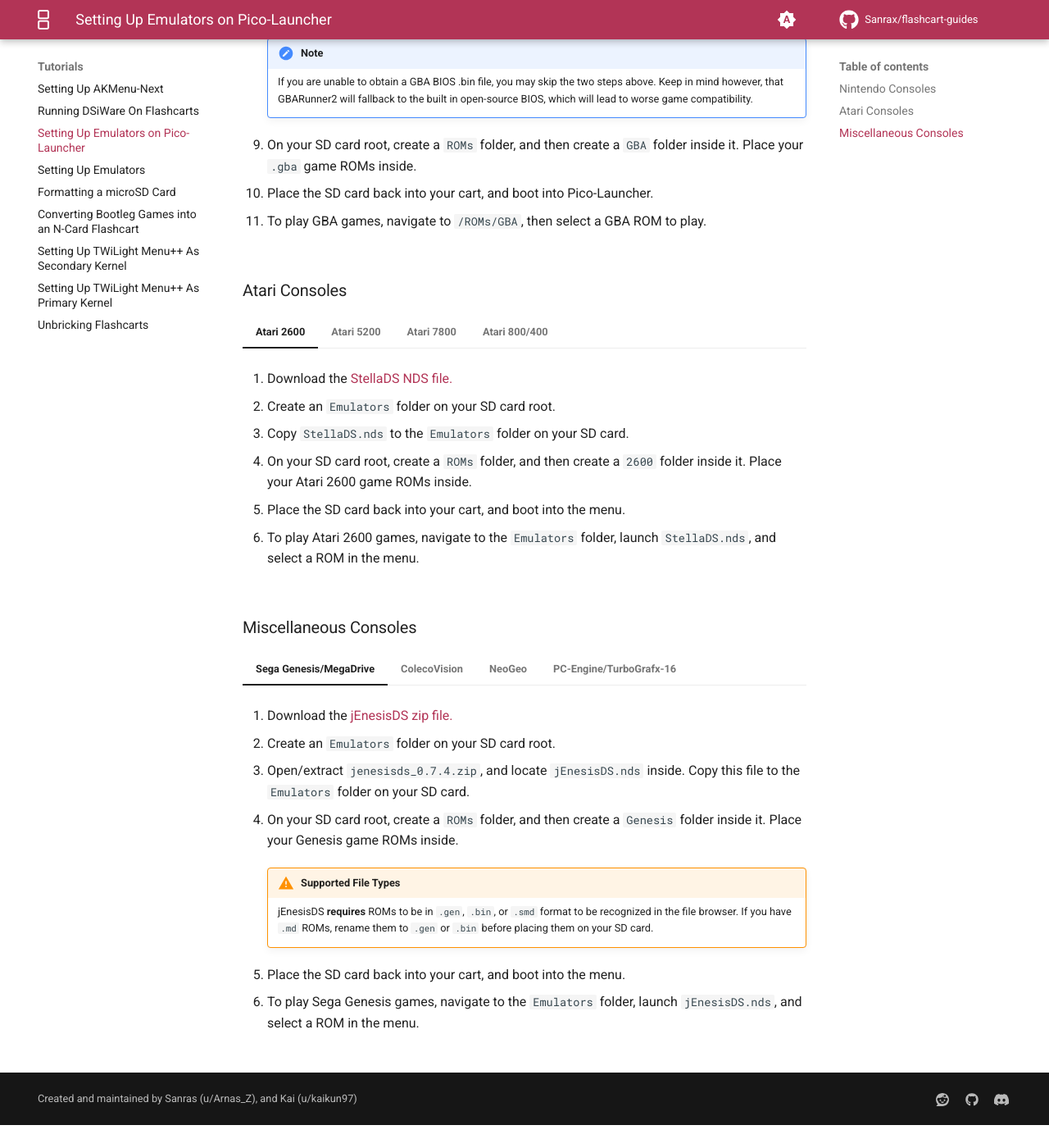
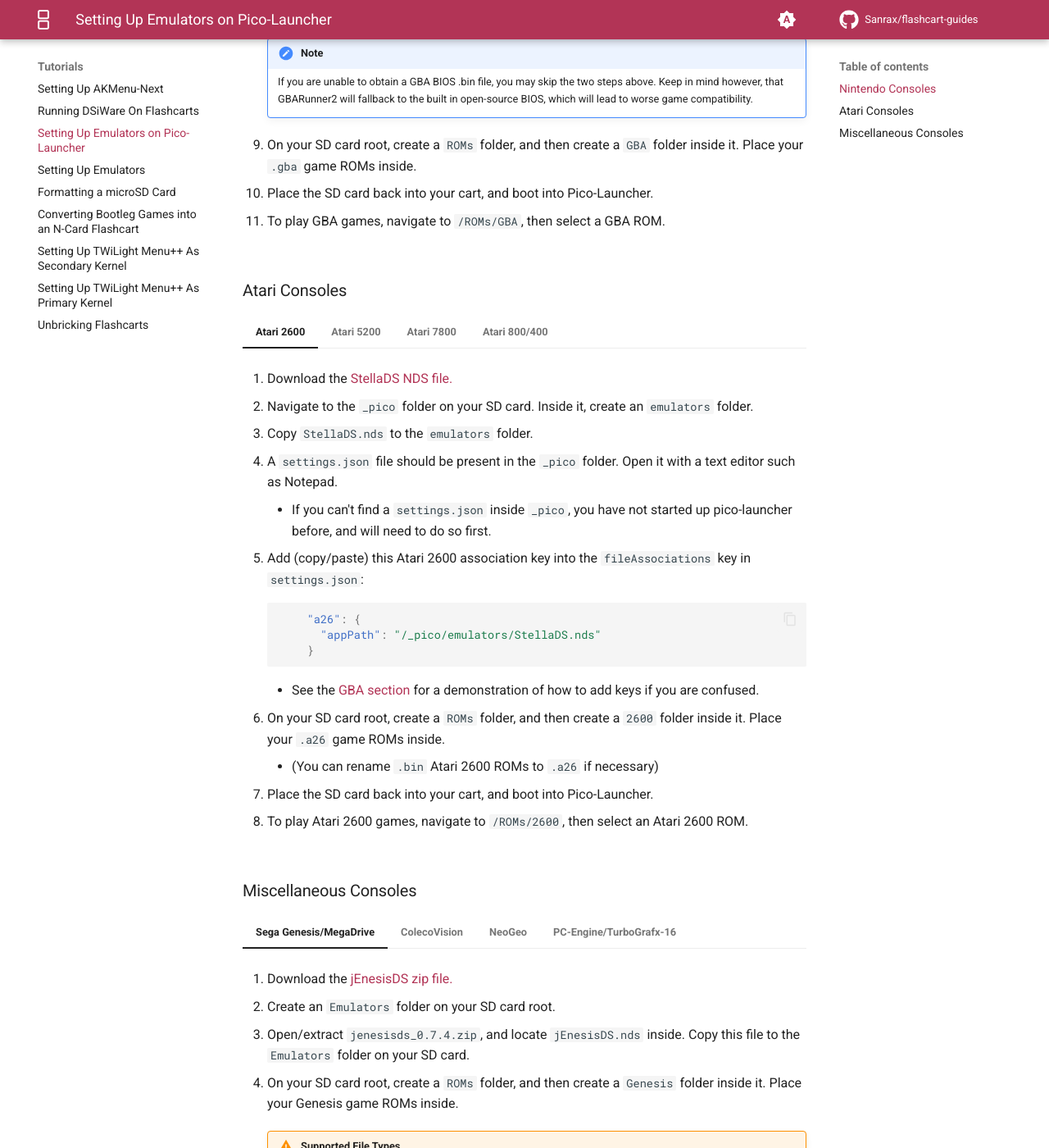
Before and after one commit to Sanrax/flashcart-guides, an MkDocs documentation site: the page built from docs/tutorials/emulators-pico.md, in a window 1280 px wide and 1400 px high, scrolled down 1888 px. Shown: the whole window at 82% size. Built offline with MkDocs 1.6.1 and Material for MkDocs 9.7.7, drawn with Linux system fonts in a browser that asks for light colours; comment, search, counter and statistics services are not loaded; before the commit the page ends 3260 px from its top, so only the background shows below that.

Commit message:
[Pico-Emulators] Finish Nintendo console and Atari console guides

````diff
--- a/docs/tutorials/emulators-pico.md
+++ b/docs/tutorials/emulators-pico.md
@@ -71,7 +71,7 @@
 
         1. Place the SD card back into your cart, and boot into Pico-Launcher.
 
-        1. To play GBA games, navigate to `/ROMs/GBA`, then select a GBA ROM to play.
+        1. To play GBA games, navigate to `/ROMs/GBA`, then select a GBA ROM.
 
     === "GBARunner3"
 
@@ -95,40 +95,37 @@
 
         1. Add (copy/paste) this GBA association key into the `fileAssociations` key in `settings.json`:
             ``` json
-              "gba": {
-                "appPath": "/_pico/emulators/GBARunner3.nds"
-              }
+                "gba": {
+                  "appPath": "/_pico/emulators/GBARunner3.nds"
+                }
             ```
 
-            !!! tip "Example Structure"
+            !!! tip "Adding Keys to `fileAssociations`"
 
-                Here's an example `settings.json` structure to demonstrate how keys are added to `fileAssocations`:
-                ``` json title="settings.json"
-                {
-                  "language": "english",
-                  "romBrowserLayout": "HorizontalIconGrid",
-                  "romBrowserSortMode": "NameAscending",
-                  "theme": "material",
-                  "lastUsedFilePath": "",
-                  "fileAssociations": {
+                Here's a demonstration of how to add keys to the `fileAssociations` key:
+
+                ![settings.json](../images/Pico-Associations.gif)
+
+                !!! note
+
+                    If you choose to use multiple emulators in this guide, you will need to separate your file association keys using a comma:
+
+                    ``` json
                     "abc": {
                       "appPath": "/path/to/program.nds"
-                    },
+                    },// (1)!
                     "xyz": {
                       "appPath": "/path/to/app.nds"
                     }
-                  }
-                }
-                ```
-                In this example, we have two keys inside the `fileAssocations` key - An `abc` key and an `xyz` key. Note that when multiple keys exist, they need to be separated by a comma.
+                    ```
 
-                If you choose to use multiple emulators in this guide, you will need to separate your file association keys using a comma, like shown above.
+                    1. This comma separates the `abc` key from the `xyz` key in this example.
 
         1. On your SD card root, create a `ROMs` folder, and then create a `GBA` folder inside it. Place your `.gba` game ROMs inside.
 
         1. Place the SD card back into your cart, and boot into Pico-Launcher.
 
-        1. To play GBA games, navigate to `/ROMs/GBA`, then select a GBA ROM to play.
+        1. To play GBA games, navigate to `/ROMs/GBA`, then select a GBA ROM.
 
 === "GB/C"
 
@@ -139,41 +136,38 @@
     1. Open/extract `gameyob.zip`, and locate `gameyob.nds` inside. Copy this file into the `emulators` folder.
 
     1. A `settings.json` file should be present in the `_pico` folder. Open it with a text editor such as Notepad.
-            - If you can't find a `settings.json` inside `_pico`, you have not started up pico-launcher before, and will need to do so first.
+        - If you can't find a `settings.json` inside `_pico`, you have not started up pico-launcher before, and will need to do so first.
 
-    1. Add (copy/paste) these GB/C association keys into the `fileAssociations` key in `settings.json`:
+    1. Add (copy/paste) these GB and GBC association keys into the `fileAssociations` key in `settings.json`:
         ``` json
-          "gb": {
-            "appPath": "/_pico/emulators/gameyob.nds"
-          },
-          "gbc": {
-            "appPath": "/_pico/emulators/gameyob.nds"
-          }
+            "gb": {
+              "appPath": "/_pico/emulators/gameyob.nds"
+            },
+            "gbc": {
+              "appPath": "/_pico/emulators/gameyob.nds"
+            }
         ```
 
-        !!! tip "Example Structure"
+        !!! tip "Adding Keys to `fileAssociations`"
 
-            Here's an example `settings.json` structure to demonstrate how keys are added to `fileAssocations`:
-            ``` json title="settings.json"
-            {
-              "language": "english",
-              "romBrowserLayout": "HorizontalIconGrid",
-              "romBrowserSortMode": "NameAscending",
-              "theme": "material",
-              "lastUsedFilePath": "",
-              "fileAssociations": {
+            Here's a demonstration of how to add keys to the `fileAssociations` key:
+
+            ![settings.json](../images/Pico-Associations.gif)
+
+            !!! note
+
+                If you choose to use multiple emulators in this guide, you will need to separate your file association keys using a comma:
+
+                ``` json
                 "abc": {
                   "appPath": "/path/to/program.nds"
-                },
+                },// (1)!
                 "xyz": {
                   "appPath": "/path/to/app.nds"
                 }
-              }
-            }
-            ```
-            In this example, we have two keys inside the `fileAssocations` key - An `abc` key and an `xyz` key. Note that when multiple keys exist, they need to be separated by a comma.
+                ```
 
-            If you choose to use multiple emulators in this guide, you will need to separate your file association keys using a comma, like shown above.
+                1. This comma separates the `abc` key from the `xyz` key in this example.
 
     1. On your SD card root, create a `ROMs` folder, and then create a `GB` folder inside it. Place your `.gb` or `.gbc` game ROMs inside.
 
@@ -185,43 +179,106 @@
 
             If you are unable to obtain a GBC BIOS .bin file, you may skip the two steps above. However, GameYob will not be able to run games in color without the BIOS file, so you will only be able to emulate games in grayscale.
 
-        1. Place the SD card back into your cart, and boot into Pico-Launcher.
+    1. Place the SD card back into your cart, and boot into Pico-Launcher.
 
-        1. To play GB/C games, navigate to `/ROMs/GB`, then select a GB or GB/C ROM to play.
+    1. To play GB/C games, navigate to `/ROMs/GB`, then select a GB or GB/C ROM.
 
 === "SNES"
 
-    !!! warning
+    !!! warning "Not ARGV Compatible"
 
-        SNEmulDS has fairly low game compatibility, so expect results to be hit or miss. Some games may run flawlessly, some may be buggy, and some may be completely unplayable. You can get an idea of what will work and what settings to use by checking the [compatibility list](https://wiki.gbatemp.net/wiki/SNEmulDS_Compatibility_List).
+        Unlike other emulators on this page, SNEmulDS is currently not able to be launched with argv from Pico-Launcher. Therefore, you will have to manually launch SNEmulDS from Pico-Launcher menu first before selecting a ROM file to play.
 
-    1. Download the [SNEmulDS zip file.](https://dlhb.gamebrew.org/dshomebrew2/snemulds_0.6a.zip)
+    === "SNEmulDS 0.6a"
 
-    1. Create an `Emulators` folder on your SD card root.
+        !!! warning
 
-    1. Open/extract `snemulds_0.6a.zip`, and locate `SNEmulDS.nds` inside. Copy this file to the `Emulators` folder on your SD card.
+            SNEmulDS has fairly low game compatibility, so expect results to be hit or miss. Some games may run flawlessly, some may be buggy, and some may be completely unplayable. You can get an idea of what will work and what settings to use by checking the [compatibility list](https://wiki.gbatemp.net/wiki/SNEmulDS_Compatibility_List).
 
-    1. Copy `snemul.cfg` to your SD card root, then open the file with Notepad. Change the `ROMPath = /SNES` line to `ROMPath = /ROMs/SNES`, and save the file.
+        1. Download the [SNEmulDS 0.6a zip file.](../assets/snemulds_0.6a.zip)
 
-    1. On your SD card root, create a `ROMs` folder, and then create a `SNES` folder inside it. Place your `.sfc` game ROMs inside.
+        1. Create an `Emulators` folder on your SD card root.
 
-    1. Place the SD card back into your cart, and boot into the menu.
+        1. Open/extract `snemulds_0.6a.zip`, and locate `SNEmulDS.nds` inside. Copy this file to the `Emulators` folder on your SD card.
 
-    1. To play SNES games, navigate to the `Emulators` folder, launch `SNEmulDS.nds`, and select a SNES ROM in the menu.
+        1. Copy `snemul.cfg` to your SD card root, then open the file with Notepad. Change the `ROMPath = /SNES` line to `ROMPath = /ROMs/SNES`, and save the file.
+
+        1. On your SD card root, create a `ROMs` folder, and then create a `SNES` folder inside it. Place your `.sfc` or `.smc` game ROMs inside.
+
+        1. Place the SD card back into your cart, and boot into the menu.
+
+        1. To play SNES games, navigate to the `Emulators` folder, launch `SNEmulDS.nds`, and select a SNES ROM in the menu.
+
+    === "SNEmulDS 0.6d"
+
+        !!! note
+
+            This is Coto's fork of SNEmulDS. It's more up to date and has some compatibility fixes for games and aims to fix bugs. However, it can also have some regressions in the overall user experience, so 0.6a is also available for download in the other tab. Try both and choose which one you like best.
+
+            See [Coto's README](https://github.com/cotodevel/snemulds/blob/master/README.md) for more info on this fork.
+
+        !!! warning
+
+            SNEmulDS has fairly low game compatibility, so expect results to be hit or miss. Some games may run flawlessly, some may be buggy, and some may be completely unplayable. You can get an idea of what will work and what settings to use by checking the [compatibility list](https://wiki.gbatemp.net/wiki/SNEmulDS_Compatibility_List).
+
+        1. Download the [SNEmulDS 0.6d zip file.](../assets/SNEmulDS-0.6d-NTR-TGDS1.65.zip)
+
+        1. Create an `Emulators` folder on your SD card root.
+
+        1. Open/extract `SNEmulDS-0.6d-NTR-TGDS1.65.zip`, and locate `SNEmulDS.nds` inside. Copy this file to the `Emulators` folder on your SD card.
+
+        1. From the extracted files, copy `snemul.cfg` to your SD card root.
+
+        1. On your SD card root, create a `ROMs` folder, and then create a `SNES` folder inside it. Place your `.sfc` or `.smc` game ROMs inside.
+
+        1. Place the SD card back into your cart, and boot into the menu.
+
+        1. To play SNES games, navigate to the `Emulators` folder, launch `SNEmulDS.nds`, and select a SNES ROM in the menu.
 
 === "NES"
 
     1. Download the [NesDS NDS file.](https://github.com/DS-Homebrew/NesDS/releases/latest/download/nesDS.nds)
 
-    1. Create an `Emulators` folder on your SD card root.
+    1. Navigate to the `_pico` folder on your SD card. Inside it, create an `emulators` folder.
 
-    1. Copy `nesDS.nds` to the `Emulators` folder on your SD card.
+    1. Copy `nesDS.nds` into the `emulators` folder.
+
+    1. A `settings.json` file should be present in the `_pico` folder. Open it with a text editor such as Notepad.
+        - If you can't find a `settings.json` inside `_pico`, you have not started up pico-launcher before, and will need to do so first.
+
+    1. Add (copy/paste) this NES association key into the `fileAssociations` key in `settings.json`:
+        ``` json
+            "nes": {
+              "appPath": "/_pico/emulators/nesDS.nds"
+            }
+        ```
+
+        !!! tip "Adding Keys to `fileAssociations`"
+
+            Here's a demonstration of how to add keys to the `fileAssociations` key:
+
+            ![settings.json](../images/Pico-Associations.gif)
+
+            !!! note
+
+                If you choose to use multiple emulators in this guide, you will need to separate your file association keys using a comma:
+
+                ``` json
+                "abc": {
+                  "appPath": "/path/to/program.nds"
+                },// (1)!
+                "xyz": {
+                  "appPath": "/path/to/app.nds"
+                }
+                ```
+
+                1. This comma separates the `abc` key from the `xyz` key in this example.
 
     1. On your SD card root, create a `ROMs` folder, and then create a `NES` folder inside it. Place your `.nes` game ROMs inside.
 
-    1. Place the SD card back into your cart, and boot into the menu.
+    1. Place the SD card back into your cart, and boot into Pico-Launcher.
 
-    1. To play NES games, navigate to the `Emulators` folder, launch `nesDS.nds`, and select a NES ROM in the menu.
+    1. To play NES games, navigate to `/ROMs/NES`, then select an NES ROM.
 
 ### Atari Consoles
 
@@ -229,27 +286,51 @@
 
     1. Download the [StellaDS NDS file.](https://github.com/wavemotion-dave/StellaDS/releases/latest/download/StellaDS.nds)
 
-    1. Create an `Emulators` folder on your SD card root.
+    1. Navigate to the `_pico` folder on your SD card. Inside it, create an `emulators` folder.
 
-    1. Copy `StellaDS.nds` to the `Emulators` folder on your SD card.
+    1. Copy `StellaDS.nds` to the `emulators` folder.
 
-    1. On your SD card root, create a `ROMs` folder, and then create a `2600` folder inside it. Place your Atari 2600 game ROMs inside.
+    1. A `settings.json` file should be present in the `_pico` folder. Open it with a text editor such as Notepad.
+        - If you can't find a `settings.json` inside `_pico`, you have not started up pico-launcher before, and will need to do so first.
 
-    1. Place the SD card back into your cart, and boot into the menu.
+    1. Add (copy/paste) this Atari 2600 association key into the `fileAssociations` key in `settings.json`:
+        ``` json
+            "a26": {
+              "appPath": "/_pico/emulators/StellaDS.nds"
+            }
+        ```
+        - See the [GBA section](./emulators-pico.md/#__tabbed_2_1) for a demonstration of how to add keys if you are confused.
 
-    1. To play Atari 2600 games, navigate to the `Emulators` folder, launch `StellaDS.nds`, and select a ROM in the menu.
+    1. On your SD card root, create a `ROMs` folder, and then create a `2600` folder inside it. Place your `.a26` game ROMs inside.
+        - (You can rename `.bin` Atari 2600 ROMs to `.a26` if necessary)
+
+    1. Place the SD card back into your cart, and boot into Pico-Launcher.
+
+    1. To play Atari 2600 games, navigate to `/ROMs/2600`, then select an Atari 2600 ROM.
 
 === "Atari 5200"
 
     1. Download the [A5200DS NDS file.](https://github.com/wavemotion-dave/A5200DS/releases/latest/download/A5200DS.nds)
 
-    1. Create an `Emulators` folder on your SD card root.
+    1. Navigate to the `_pico` folder on your SD card. Inside it, create an `emulators` folder.
 
-    1. Copy `A5200DS.nds` to the `Emulators` folder on your SD card.
+    1. Copy `A5200DS.nds` to the `emulators` folder.
+
+    1. A `settings.json` file should be present in the `_pico` folder. Open it with a text editor such as Notepad.
+        - If you can't find a `settings.json` inside `_pico`, you have not started up pico-launcher before, and will need to do so first.
+
+    1. Add (copy/paste) this Atari 5200 association key into the `fileAssociations` key in `settings.json`:
+        ``` json
+            "a52": {
+              "appPath": "/_pico/emulators/A5200DS.nds"
+            }
+        ```
+        - See the [GBA section](./emulators-pico.md/#__tabbed_2_1) for a demonstration of how to add keys if you are confused.
 
     1. On your SD card root, create a `ROMs` folder, and then create two folders inside: `5200` and `BIOS`.
 
     1. Place your `.a52` game ROMs inside the `5200` folder.
+         - (You can rename `.bin` Atari 5200 ROMs to `.a52` if necessary)
 
     1. Obtain an Atari 5200 BIOS dump. Rename the file to `5200.rom` if it isn't named that already.
 
@@ -259,21 +340,33 @@
 
             If you are unable to obtain an Atari 5200 BIOS file, you may skip the two steps above. A built-in open-source BIOS is provided by the emulator, but some games don't have full compatibility with the built-in BIOS.
 
-    1. Place the SD card back into your cart, and boot into the menu.
+    1. Place the SD card back into your cart, and boot into Pico-Launcher.
 
-    1. To play Atari 5200 games, navigate to the `Emulators` folder, launch `A5200DS.nds`, and select a ROM in the menu.
+    1. To play Atari 5200 games, navigate to `/ROMs/5200`, then select an Atari 5200 ROM.
 
 === "Atari 7800"
 
     1. Download the [A7800DS NDS file.](https://github.com/wavemotion-dave/A7800DS/releases/latest/download/A7800DS.nds)
 
-    1. Create an `Emulators` folder on your SD card root.
+    1. Navigate to the `_pico` folder on your SD card. Inside it, create an `emulators` folder.
 
-    1. Copy `A7800DS.nds` to the `Emulators` folder on your SD card.
+    1. Copy `A7800DS.nds` to the `emulators` folder.
+
+    1. A `settings.json` file should be present in the `_pico` folder. Open it with a text editor such as Notepad.
+        - If you can't find a `settings.json` inside `_pico`, you have not started up pico-launcher before, and will need to do so first.
+
+    1. Add (copy/paste) this Atari 7800 association key into the `fileAssociations` key in `settings.json`:
+        ``` json
+            "a78": {
+              "appPath": "/_pico/emulators/A7800DS.nds"
+            }
+        ```
+        - See the [GBA section](./emulators-pico.md/#__tabbed_2_1) for a demonstration of how to add keys if you are confused.
 
     1. On your SD card root, create a `ROMs` folder, and then create two folders inside: `7800` and `BIOS`.
 
-    1. Place your `.a78` or `.bin` game ROMs inside the `7800` folder.
+    1. Place your `.a78` game ROMs inside the `7800` folder.
+        - (You can rename `.bin` Atari 7800 ROMs to `.a78` if necessary)
 
         !!! note
 
@@ -287,21 +380,41 @@
 
             If you are unable to obtain an Atari 7800 highscore.rom file, you may skip the two steps above. The emulator will work without it, but your high scores won't be saved.
 
-    1. Place the SD card back into your cart, and boot into the menu.
+    1. Place the SD card back into your cart, and boot into Pico-Launcher.
 
-    1. To play Atari 7800 games, navigate to the `Emulators` folder, launch `A7800DS.nds`, and select a ROM in the menu.
+    1. To play Atari 7800 games, navigate to `/ROMs/7800`, then select an Atari 7800 ROM.
 
 === "Atari 800/400"
 
     1. Download the [A8DS NDS file.](https://github.com/wavemotion-dave/A8DS/releases/latest/download/A8DS.nds)
 
-    1. Create an `Emulators` folder on your SD card root.
+    1. Navigate to the `_pico` folder on your SD card. Inside it, create an `emulators` folder.
 
-    1. Copy `A8DS.nds` to the `Emulators` folder on your SD card.
+    1. Copy `A8DS.nds` to the `emulators` folder.
+
+    1. A `settings.json` file should be present in the `_pico` folder. Open it with a text editor such as Notepad.
+        - If you can't find a `settings.json` inside `_pico`, you have not started up pico-launcher before, and will need to do so first.
+
+    1. Add (copy/paste) this Atari 800/400 association key into the `fileAssociations` key in `settings.json`:
+        ``` json
+            "car": {
+              "appPath": "/_pico/emulators/A8DS.nds"
+            },
+            "xex": {
+              "appPath": "/_pico/emulators/A8DS.nds"
+            },
+            "atr": {
+              "appPath": "/_pico/emulators/A8DS.nds"
+            },
+            "atx": {
+              "appPath": "/_pico/emulators/A8DS.nds"
+            }
+        ```
+        - See the [GBA section](./emulators-pico.md/#__tabbed_2_1) for a demonstration of how to add keys if you are confused.
 
     1. On your SD card root, create a `ROMs` folder, and then create two folders inside: `800` and `BIOS`.
 
-    1. Place your 8-bit Atari game game ROMs inside the `800` folder.
+    1. Place your 8-bit Atari game ROMs inside the `800` folder.
 
         - The following game types are supported by A8DS:
             - `CAR` and `ROM` cartridge-based games up to 1MB in size
@@ -319,9 +432,9 @@
 
     1. Place all BIOS files you have obtained and want to use in `/ROMs/BIOS`.
 
-    1. Place the SD card back into your cart, and boot into the menu.
+    1. Place the SD card back into your cart, and boot into Pico-Launcher.
 
-    1. To play Atari 8-bit games, navigate to the `Emulators` folder, launch `A8DS.nds`, and select a ROM in the menu.
+    1. To play Atari 800/400 games, navigate to `/ROMs/800`, then select a ROM.
 
 ### Miscellaneous Consoles
 
````
Also changed, not shown: 1 other file.
